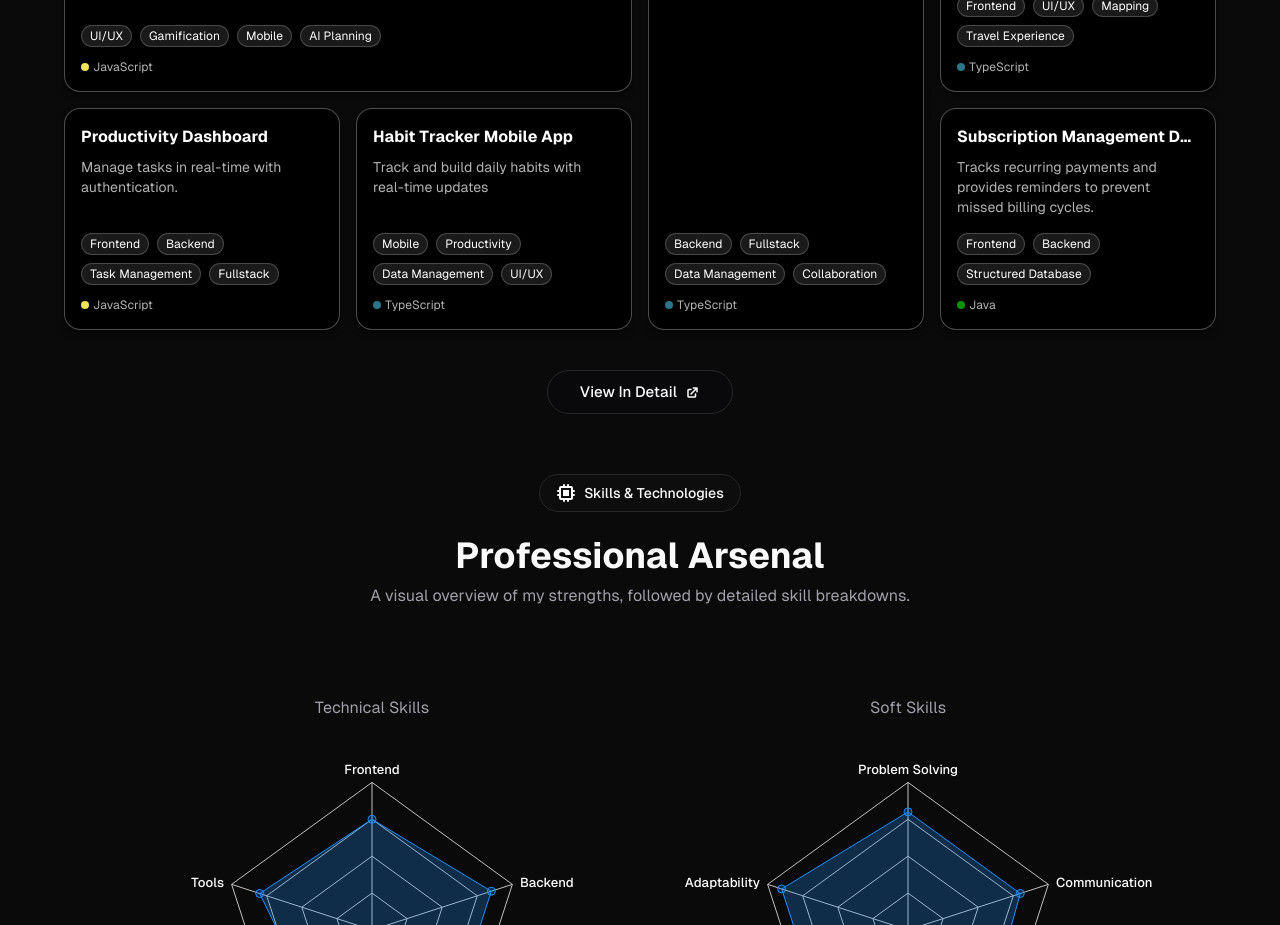
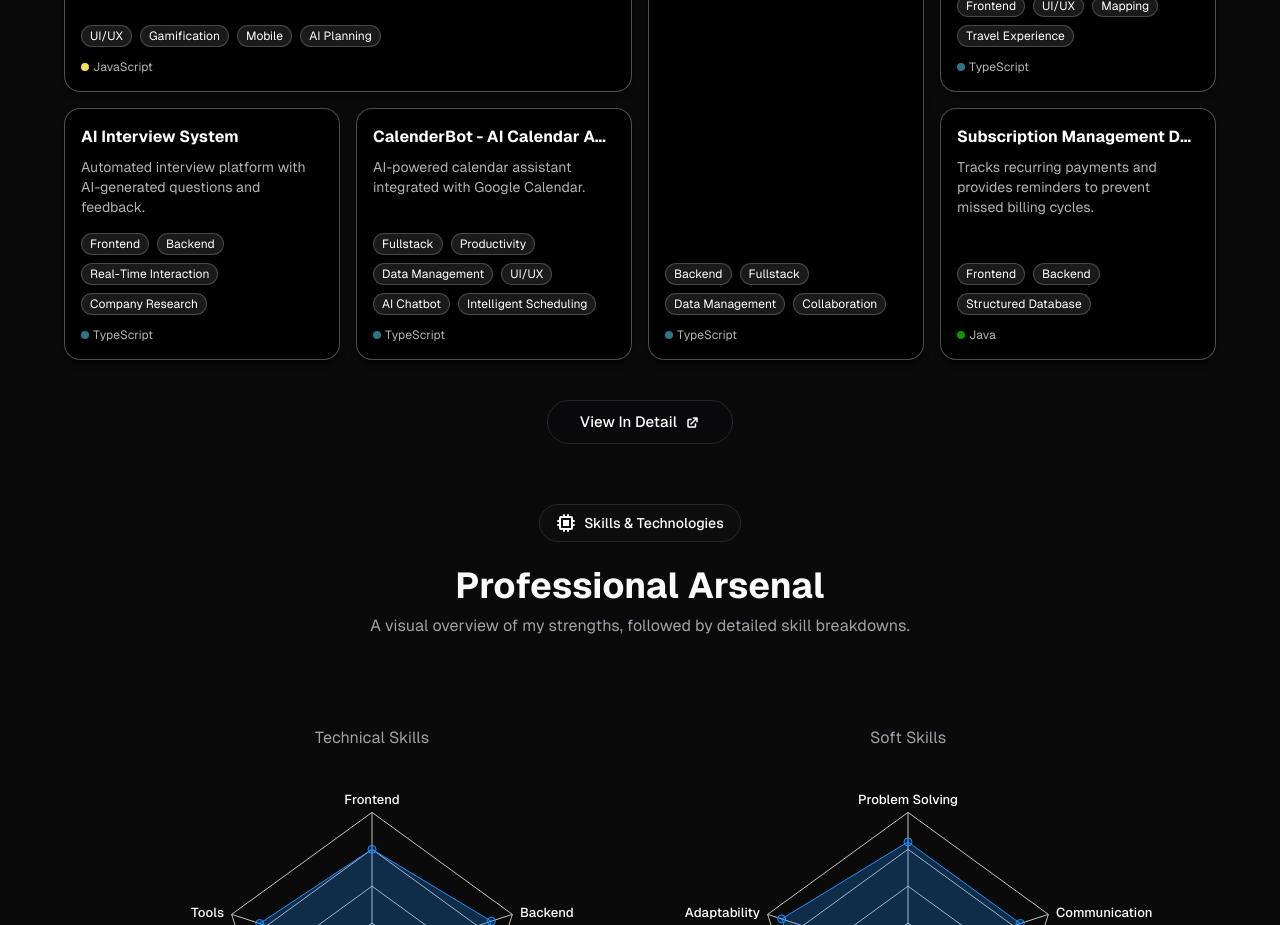
Before and after one commit to ishadhifham7/Ishadh-Portfolio, a Next.js app: page / in a window 1280 px wide. Shown: the part 1680-2605 px from the top of the page. Built offline with nearby package versions, Linux system fonts and the light colour scheme.

Commit message:
updated the project overview section

```diff
--- a/app/(home)/components/GithubProjects.jsx
+++ b/app/(home)/components/GithubProjects.jsx
@@ -63,17 +63,31 @@ const projects = [
   },
   {
     id: 4,
-    name: "Productivity Dashboard",
-    description: "Manage tasks in real-time with authentication.",
-    language: "JavaScript",
-    topics: ["Frontend", "Backend", "Task Management", "Fullstack"],
+    name: "AI Interview System",
+    description:
+      "Automated interview platform with AI-generated questions and feedback.",
+    language: "TypeScript",
+    topics: [
+      "Frontend",
+      "Backend",
+      "Real-Time Interaction",
+      "Company Research",
+    ],
   },
   {
     id: 5,
-    name: "Habit Tracker Mobile App",
-    description: "Track and build daily habits with real-time updates",
+    name: "CalenderBot - AI Calendar Assistant",
+    description:
+      "AI-powered calendar assistant integrated with Google Calendar.",
     language: "TypeScript",
-    topics: ["Mobile", "Productivity", "Data Management", "UI/UX"],
+    topics: [
+      "Fullstack",
+      "Productivity",
+      "Data Management",
+      "UI/UX",
+      "AI Chatbot",
+      "Intelligent Scheduling",
+    ],
   },
   {
     id: 6,
```
